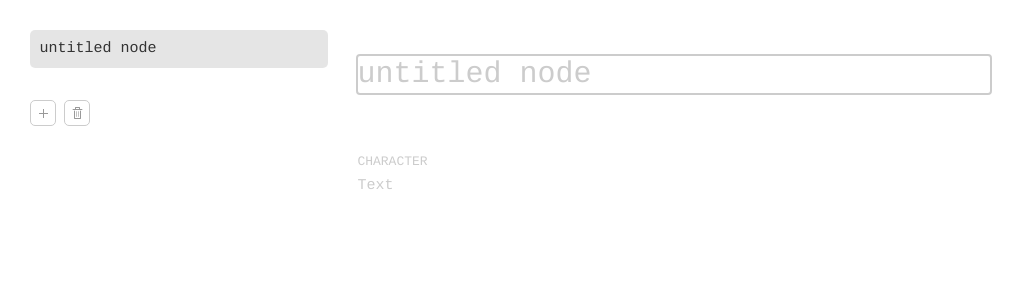
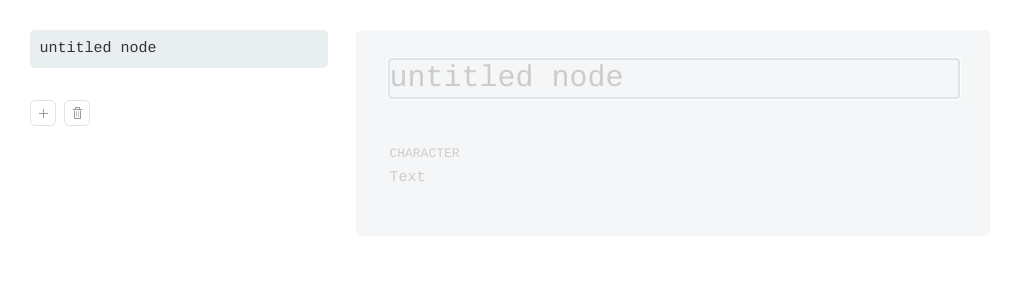
Before and after one commit to etienne/dialog-edit, a Svelte app: page / in a window 1280 px wide. Both pictures are taken after a click on the button 43 px from the left and 43 px from the top of the page. Shown: the top 300 px of the page, without its empty margins (0-1025 px from the left). Built offline with nearby package versions, Linux system fonts and the light colour scheme.

Commit message:
Change color scheme

```diff
--- a/public/global.css
+++ b/public/global.css
@@ -1,4 +1,11 @@
 @import url('https://fonts.googleapis.com/css?family=Cousine&display=swap');
+
+:root {
+	--bg-color: white;
+	--lighter-color: #F4F6F8;
+	--light-color: #E9EEF0;
+  --medium-color: #DBE4E9;
+}
 
 html, body {
 	position: relative;
@@ -8,6 +15,7 @@ html, body {
 
 body {
 	color: #333;
+	background-color: var(--bg-color);
 	margin: 0;
 	padding: 2em;
 	box-sizing: border-box;
@@ -60,11 +68,11 @@ button:not(:disabled):active {
 
 button:focus {
 	outline: none;
-	box-shadow: 0 0 0 2px rgba(0, 0, 0, 0.2);
+	box-shadow: 0 0 0 2px var(--medium-color);
 }
 
 input:focus, textarea:focus, div[contenteditable]:focus {
-	outline-color: rgba(0, 0, 0, 0.2);
+	outline-color: var(--medium-color);
 }
 
 h2 {
--- a/src/BranchTabs.svelte
+++ b/src/BranchTabs.svelte
@@ -33,9 +33,8 @@
 
 <style>
   ul {
-    background-color: #e5e5e5;
     display: flex;
-    padding: 5px;
+    padding: 1em 0;
     border-radius: 8px;
     font-size: 0.75em;
   }
@@ -56,8 +55,12 @@
     cursor: pointer;
   }
 
+  li.tab button:hover {
+    background-color: var(--lighter-color);
+  }
+
   li.tab.selected button {
-    background-color: white;
+    background-color: var(--light-color);
   }
 
   li.actions {
--- a/src/Button.svelte
+++ b/src/Button.svelte
@@ -13,7 +13,7 @@
 <style>
   button {
     background-color: transparent;
-    border: 1px solid #ccc;
+    border: 1px solid var(--medium-color);
     padding: 0.4em 1em;
     border-radius: 5px;
     margin-right: 1em;
@@ -27,7 +27,7 @@
   }
 
   button:hover {
-    background-color: #eee;
+    background-color: var(--lighter-color);
   }
 
   button.block {
@@ -35,7 +35,7 @@
   }
 
   button.primary {
-    box-shadow: 0 0 0 2px white, 0 0 0 3px #ccc;
+    box-shadow: 0 0 0 2px white, 0 0 0 3px var(--light-color);
   }
 
   button.large {
@@ -43,16 +43,16 @@
   }
 
   button:disabled {
-    border-color: #eee;
+    border-color: var(--lighter-color);
     cursor: auto;
   }
 
   button:disabled:hover {
-    background-color: white;
+    background-color: var(--bg-color);
   }
 
   button.primary:disabled {
-    box-shadow: 0 0 0 2px white, 0 0 0 3px #eee;
+    box-shadow: 0 0 0 2px white, 0 0 0 3px var(--light-color);
   }
 
   button.icon {
--- a/src/Field.svelte
+++ b/src/Field.svelte
@@ -74,8 +74,9 @@
   input, div {
     width: 100%;
     display: block;
-    border: 1px solid white;
+    border: 1px solid var(--lighter-color);
     padding: 0;
+    background-color: var(--lighter-color);
   }
 
   div.preview {
@@ -125,6 +126,6 @@
   input.label {
     font-size: 2em;
     line-height: 1.3;
-    margin: 0.8em 0;
+    margin: 0.4em 0;
   }
 </style>
--- a/src/Line.svelte
+++ b/src/Line.svelte
@@ -84,7 +84,6 @@
 
 <style>
   ul.actions {
-    opacity: 0.5;
     visibility: hidden;
     display: flex;
   }
--- a/src/Node.svelte
+++ b/src/Node.svelte
@@ -1,10 +1,38 @@
 <script>
-  import { nodes } from './stores.js';
+  import { nodes, firstCharacterFieldElements } from './stores.js';
   import Button from './Button.svelte';
   import Line from './Line.svelte';
+  import Field from './Field.svelte';
   export let node;
+
+  function updateNode(newLabel) {
+    const newNode = { ...node, label: newLabel };
+    nodes.update(newNode);
+  }
+
+  function touch() {
+    nodes.touch(node.id);
+  }
+
+  function onKeyDown(e) {
+    if (e.key === 'Enter') {
+      if (node) {
+        const firstLine = $firstCharacterFieldElements[node.id];
+
+        if (firstLine) {
+          firstLine.focus();
+        }
+      }
+      e.preventDefault();
+    };
+  }
+
 </script>
 
+<section>
+  {#if node.label || node.label === ''}
+    <Field value={node.label} action={updateNode} type="label" placeholder="untitled node" focusOnMount={node.newlyCreated} touch={touch} keyDown={onKeyDown}/>
+  {/if}
   <div class:empty={!(node.lines && node.lines.length)}>
     <ul class="actions">
       <li><Button action={() => nodes.prependLine(node.id)} label="Insert Line" icon="plus"/></li>
@@ -17,10 +45,16 @@
       {/each}
     </ul>
   {/if}
+</section>
 
 <style>
+  section {
+    padding: 1rem 2rem;
+    border-radius: 6px;
+    background-color: var(--lighter-color);
+  }
+
   ul.actions {
-    opacity: 0.5;
     display: flex;
     visibility: hidden;
   }
--- a/src/NodeListItem.svelte
+++ b/src/NodeListItem.svelte
@@ -20,10 +20,10 @@
   }
 
   button:hover {
-    background-color: rgba(0,0,0,0.06);
+    background-color: var(--lighter-color);
   }
 
   button.selected {
-    background-color: rgba(0,0,0,0.1);
+    background-color: var(--light-color);
   }
 </style>
--- a/src/NodeSequence.svelte
+++ b/src/NodeSequence.svelte
@@ -1,40 +1,15 @@
 <script>
-  import { nodes, selectedNode, nodeSequence, firstCharacterFieldElements } from './stores.js';
+  import { nodes, selectedNode, nodeSequence } from './stores.js';
   import BranchTabs from './BranchTabs.svelte';
   import Node from './Node.svelte';
-  import Field from './Field.svelte';
 
   let startNode;
   $: startNode = $nodes[$selectedNode];
 
-  function updateNode(newLabel) {
-    const newNode = { ...startNode, label: newLabel };
-    nodes.update(newNode);
-  }
-
-  function touch() {
-    nodes.touch(startNode.id);
-  }
-
-  function onKeyDown(e) {
-    if (e.key === 'Enter') {
-      if (startNode) {
-        const firstLine = $firstCharacterFieldElements[startNode.id];
-
-        if (firstLine) {
-          firstLine.focus();
-        }
-      }
-      e.preventDefault();
-    };
-  }
 </script>
 
 <section>
   {#if startNode}
-    {#if startNode.label || startNode.label === ''}
-      <Field value={startNode.label} action={updateNode} type="label" placeholder="untitled node" focusOnMount={startNode.newlyCreated} touch={touch} keyDown={onKeyDown}/>
-    {/if}
     {#each $nodeSequence as nodeId}
       <Node node={$nodes[nodeId]}/>
       {#if $nodes[nodeId].branchTo}
--- a/src/Player.svelte
+++ b/src/Player.svelte
@@ -65,8 +65,8 @@
   }
 
   div {
-    border: 1px solid #ccc;
-    border-radius: 5px;
+    background-color: var(--lighter-color);
+    border-radius: 6px;
     padding: 2rem;
     margin-bottom: 2rem;
   }
@@ -82,14 +82,14 @@
   button {
     width: 100%;
     margin-bottom: -1px;
-    border: 1px solid #ccc;
+    border: 1px solid var(--medium-color);
     background: transparent;
     padding: 1rem 2rem;
     cursor: pointer;
   }
 
   button:hover {
-    background-color: rgba(0,0,0,0.06);
+    background-color: var(--light-color);
   }
 
   p {
```
Lines whose indentation alone changed are shown as unchanged.
